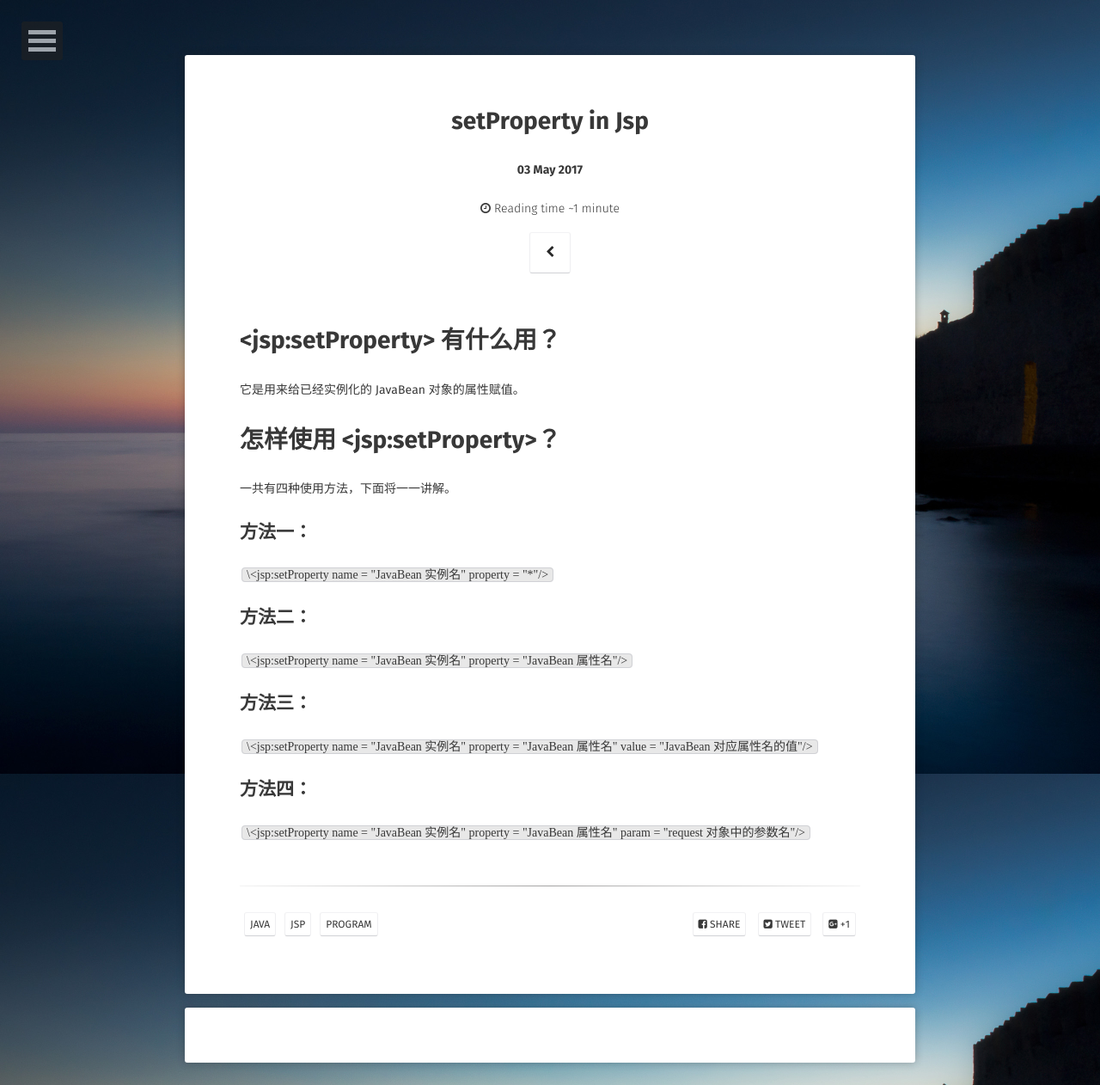
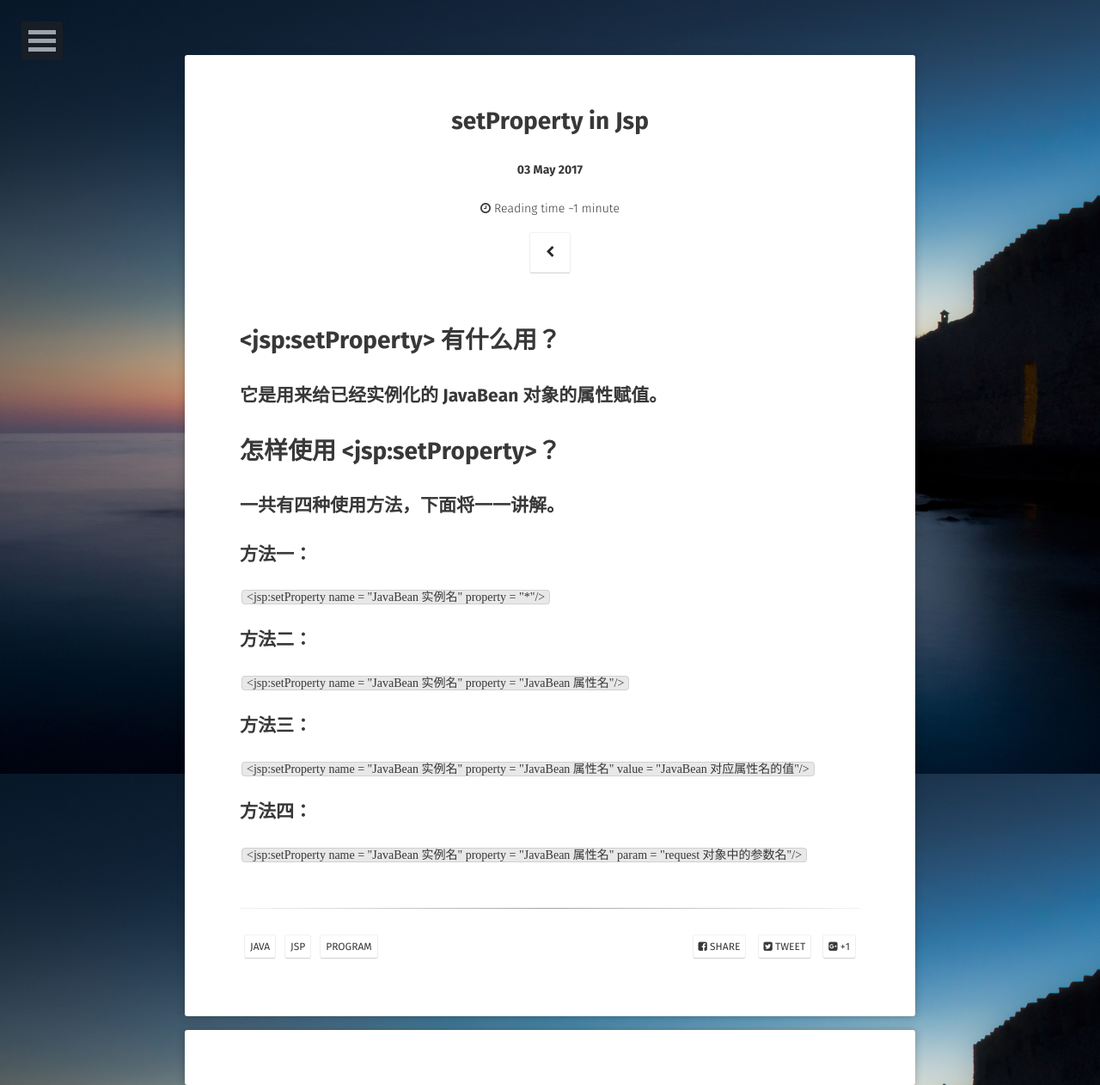
Before and after one commit to AurevoirXavier/deprecated-AurevoirXavier.github.io, a Jekyll site: the page built from _posts/2017-5-3-setPropertyInJsp.md, in a window 1280 px wide. Shown: the whole page at 86% size. Built offline with Jekyll 4.4.1, drawn with Linux system fonts in a browser that asks for light colours; some web fonts are replaced; comment, search, counter and statistics services are not loaded.

Commit message:
12:06/05/03/17

```diff
--- a/_posts/2017-5-3-setPropertyInJsp.md
+++ b/_posts/2017-5-3-setPropertyInJsp.md
@@ -9,24 +9,24 @@ comments: true
 
 # \<jsp:setProperty> 有什么用？
 
-它是用来给已经实例化的 JavaBean 对象的属性赋值。
+## 它是用来给已经实例化的 JavaBean 对象的属性赋值。
 
 # 怎样使用 \<jsp:setProperty>？
 
-一共有四种使用方法，下面将一一讲解。
+## 一共有四种使用方法，下面将一一讲解。
 
 ## 方法一：
 
-`\<jsp:setProperty name = "JavaBean 实例名" property = "*"/>`
+`<jsp:setProperty name = "JavaBean 实例名" property = "*"/>`
 
 ## 方法二：
 
-`\<jsp:setProperty name = "JavaBean 实例名" property = "JavaBean 属性名"/>`
+`<jsp:setProperty name = "JavaBean 实例名" property = "JavaBean 属性名"/>`
 
 ## 方法三：
 
-`\<jsp:setProperty name = "JavaBean 实例名" property = "JavaBean 属性名" value = "JavaBean 对应属性名的值"/>`
+`<jsp:setProperty name = "JavaBean 实例名" property = "JavaBean 属性名" value = "JavaBean 对应属性名的值"/>`
 
 ## 方法四：
 
-`\<jsp:setProperty name = "JavaBean 实例名" property = "JavaBean 属性名" param = "request 对象中的参数名"/>`
+`<jsp:setProperty name = "JavaBean 实例名" property = "JavaBean 属性名" param = "request 对象中的参数名"/>`
```
